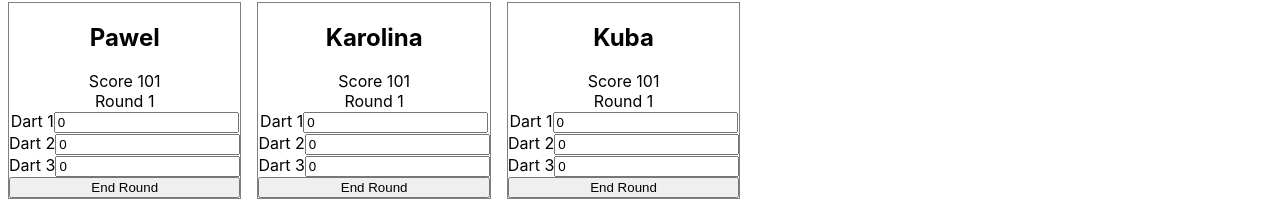
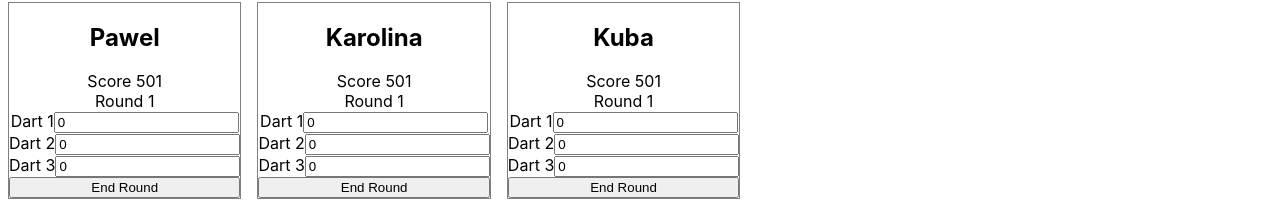
Before and after one commit to kendyl93/dart, a React (Create React App) app: page / in a window 1280 px wide. Shown: the part 139-340 px from the top of the page. Built offline with nearby package versions, Linux system fonts and the light colour scheme.

Commit message:
Added calculation from roundScore to overallScore

```diff
--- a/src/Player/PlayerScore.js
+++ b/src/Player/PlayerScore.js
@@ -12,6 +12,7 @@ const PlayerScoreBoard = styled.div`
 
 const PlayerScore = ({ playerName }) => {
   const [roundNumber, setRoundNumber] = useState(1)
+  const [overallPlayerScore, setOverallPlayerScore] = useState(501)
 
   const handleNextRound = event => roundScore => {
     event.preventDefault()
@@ -20,13 +21,17 @@ const PlayerScore = ({ playerName }) => {
     setRoundNumber(roundNumber + 1)
   }
 
+  const handleOverallPlayerScore = roundScore =>
+    setOverallPlayerScore(overallPlayerScore - roundScore)
+
   return (
     <PlayerScoreBoard>
       <h2>{playerName}</h2>
-      <OverallScore />
+      <OverallScore overallPlayerScore={overallPlayerScore} />
       <CurrentRoundScore
         roundNumber={roundNumber}
         handleNextRound={handleNextRound}
+        handleOverallPlayerScore={handleOverallPlayerScore}
       />
     </PlayerScoreBoard>
   )
--- a/src/Player/Score/CurrentRoundScore.js
+++ b/src/Player/Score/CurrentRoundScore.js
@@ -8,7 +8,11 @@ const CurrentRoundScoreBoard = styled.div`
   }
 `
 
-const CurrentRoundScore = ({ roundNumber, handleNextRound }) => {
+const CurrentRoundScore = ({
+  roundNumber,
+  handleNextRound,
+  handleOverallPlayerScore
+}) => {
   const [dart1Score, setDart1Score] = useState(0)
   const [dart2Score, setDart2Score] = useState(0)
   const [dart3Score, setDart3Score] = useState(0)
@@ -37,7 +41,12 @@ const CurrentRoundScore = ({ roundNumber, handleNextRound }) => {
   return (
     <CurrentRoundScoreBoard>
       Round {roundNumber}
-      <form onSubmit={event => handleNextRound(event)(overallRoundScore)}>
+      <form
+        onSubmit={event => {
+          handleNextRound(event)(overallRoundScore)
+          handleOverallPlayerScore(overallRoundScore)
+        }}
+      >
         {Object.entries(DARTS_NUMBERS).map(
           ([dartLabel, { dartScore, onScoreChange }]) => (
             <label key={dartLabel.trim()}>
--- a/src/Player/Score/OverallScore.js
+++ b/src/Player/Score/OverallScore.js
@@ -1,5 +1,7 @@
 import React from "react"
 
-const OverallScore = () => <div>Score 101</div>
+const OverallScore = ({ overallPlayerScore = 501 }) => (
+  <div>Score {overallPlayerScore}</div>
+)
 
 export default OverallScore
```
